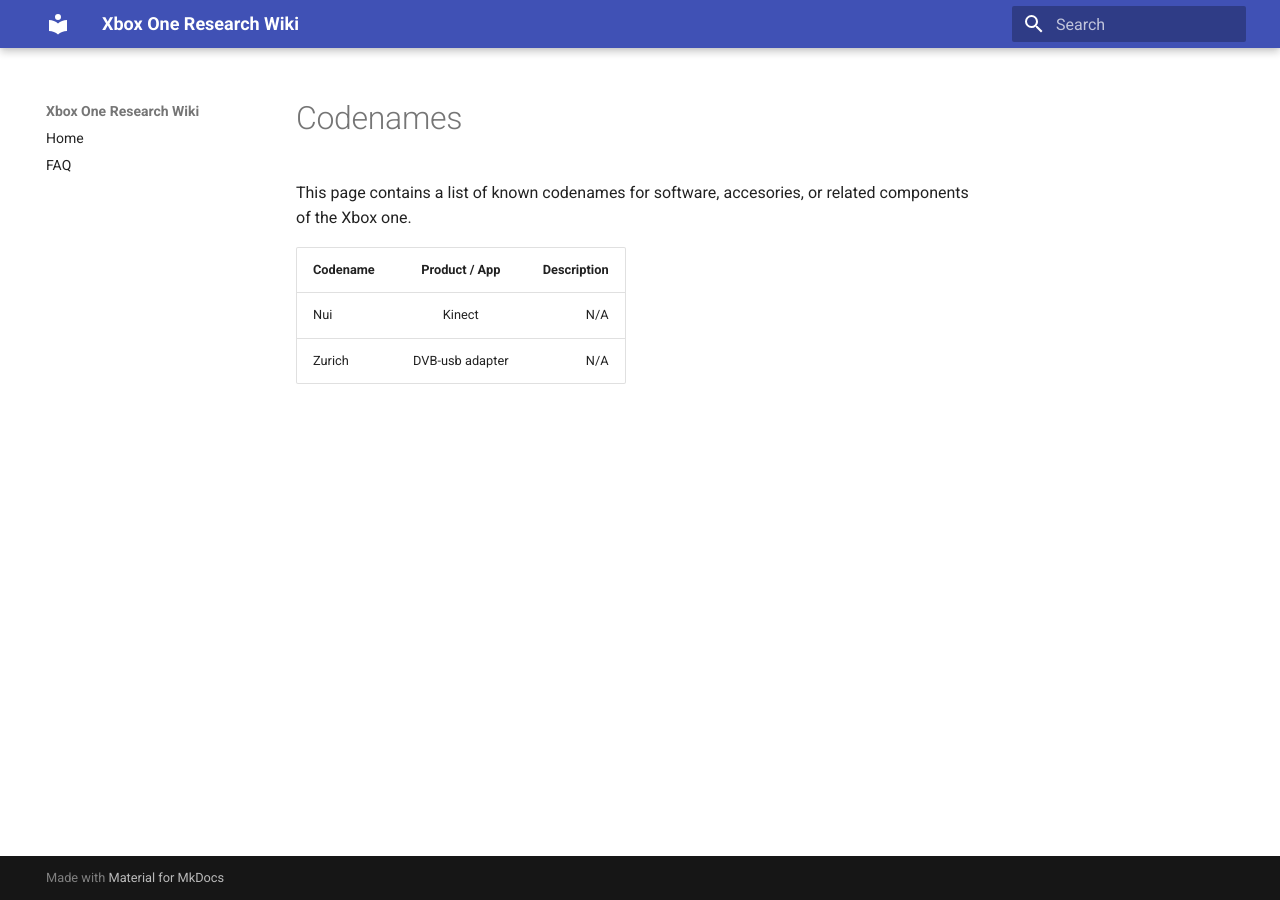
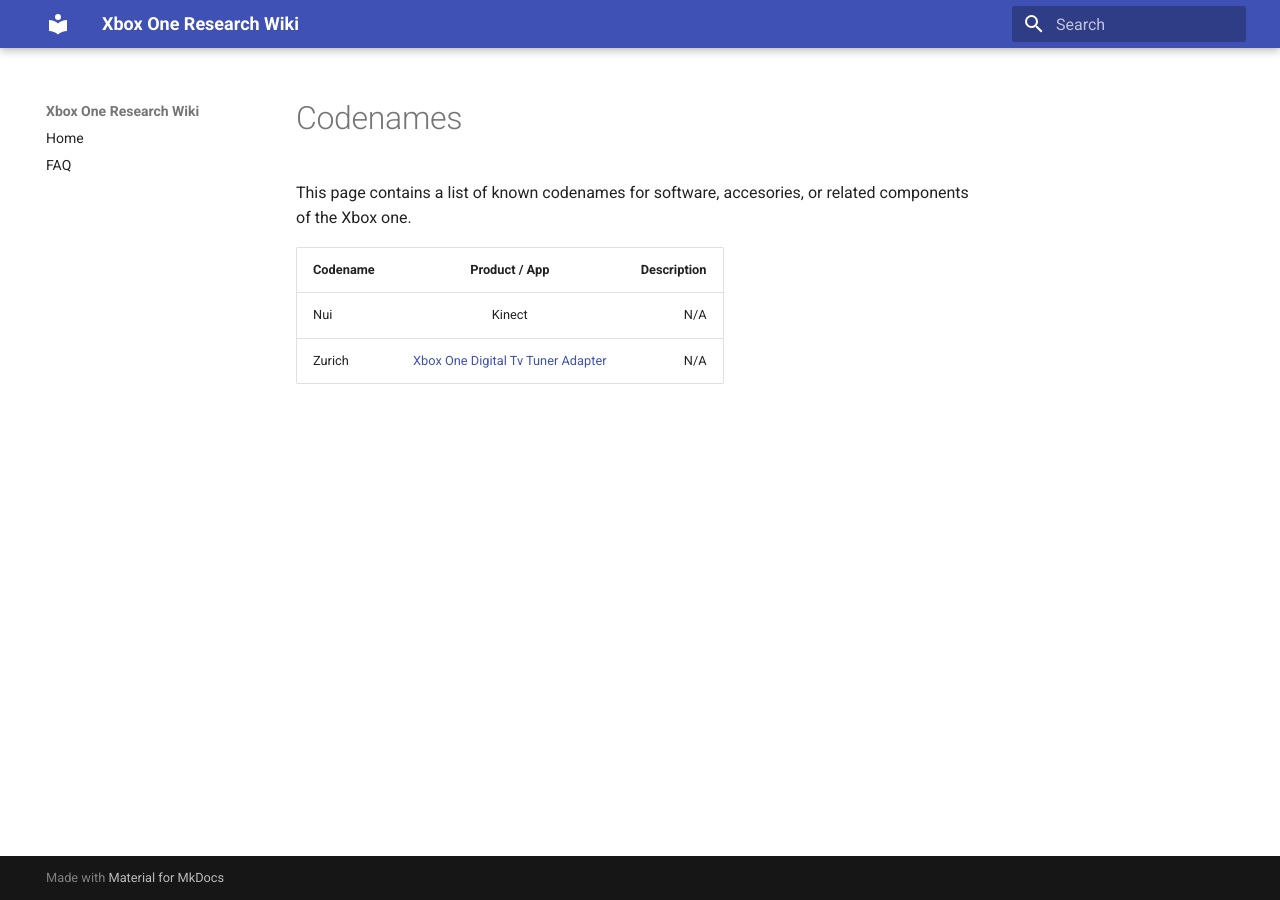
Before and after one commit to xboxoneresearch/wiki, an MkDocs documentation site: the page built from docs/codenames.md, in a window 1280 px wide. Built offline with MkDocs 1.6.1 and Material for MkDocs 9.7.7, drawn with Linux system fonts in a browser that asks for light colours.

Commit message:
Update codenames.md

```diff
--- a/docs/codenames.md
+++ b/docs/codenames.md
@@ -5,4 +5,4 @@
 | Codename   |      Product / App      |  Description |
 |----------|:-------------:|------:|
 |Nui |  Kinect | N/A |
-| Zurich |    DVB-usb adapter   |  N/A |
+| Zurich |    [Xbox One Digital Tv Tuner Adapter](https://www.amazon.de/Xbox-One-Digital-TV-Tuner/dp/B00E97HVJI)   |  N/A |
```
